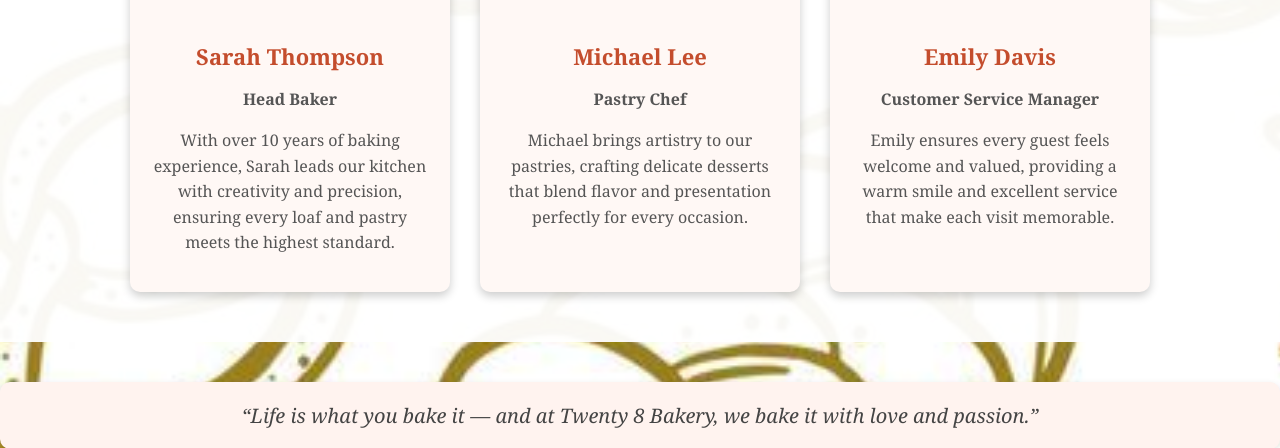
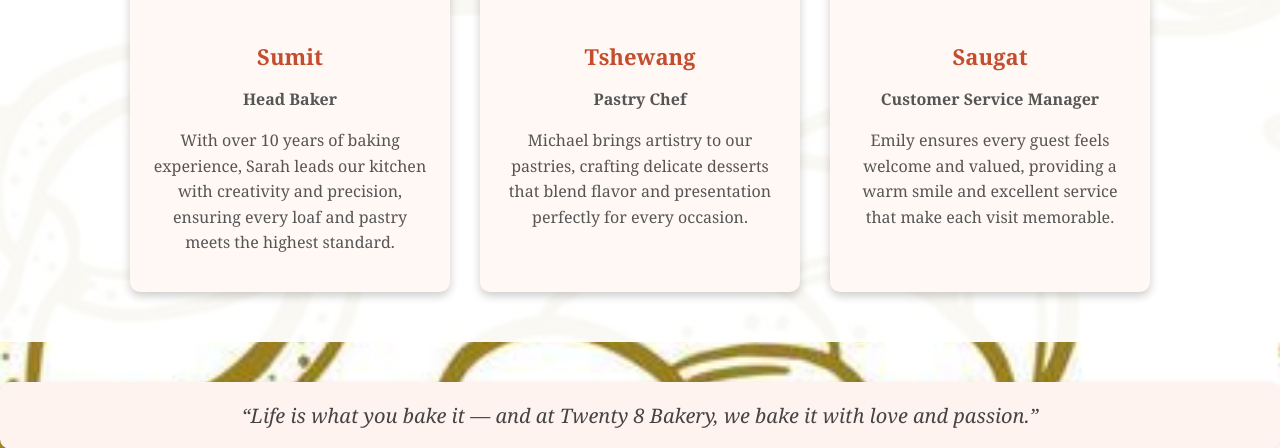
Before and after one commit to sumit0329/bakery, a PHP site: page /aboutus.php in a window 1280 px wide. Shown: the part 2135-2583 px from the top of the page. Run offline with PHP 8.4, Linux system fonts and the light colour scheme.

Commit message:
Update aboutus.php

```diff
--- a/aboutus.php
+++ b/aboutus.php
@@ -230,21 +230,21 @@
         <div class="team-container">
             <div class="team-member">
                 <img src="images/team1.jpg" alt="Head Baker">
-                <h3>Sarah Thompson</h3>
+                <h3>Sumit</h3>
                 <p><strong>Head Baker</strong></p>
                 <p>With over 10 years of baking experience, Sarah leads our kitchen with creativity and precision, ensuring every loaf and pastry meets the highest standard.</p>
             </div>
 
             <div class="team-member">
                 <img src="images/team2.jpg" alt="Pastry Chef">
-                <h3>Michael Lee</h3>
+                <h3>Tshewang</h3>
                 <p><strong>Pastry Chef</strong></p>
                 <p>Michael brings artistry to our pastries, crafting delicate desserts that blend flavor and presentation perfectly for every occasion.</p>
             </div>
 
             <div class="team-member">
                 <img src="images/team3.jpg" alt="Customer Service Manager">
-                <h3>Emily Davis</h3>
+                <h3>Saugat</h3>
                 <p><strong>Customer Service Manager</strong></p>
                 <p>Emily ensures every guest feels welcome and valued, providing a warm smile and excellent service that make each visit memorable.</p>
             </div>
```
